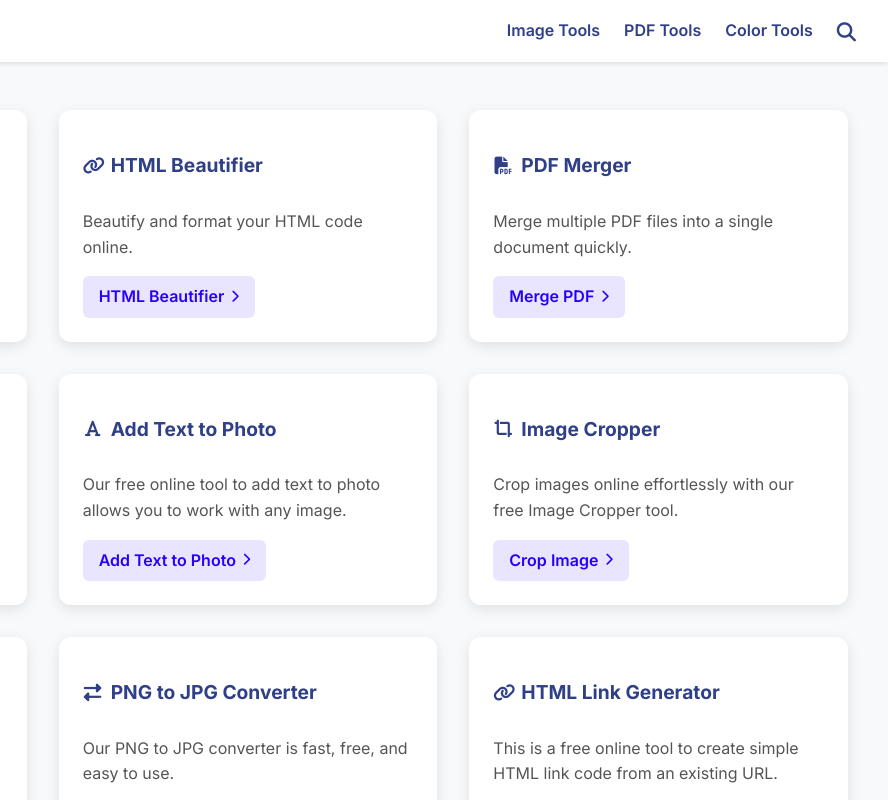
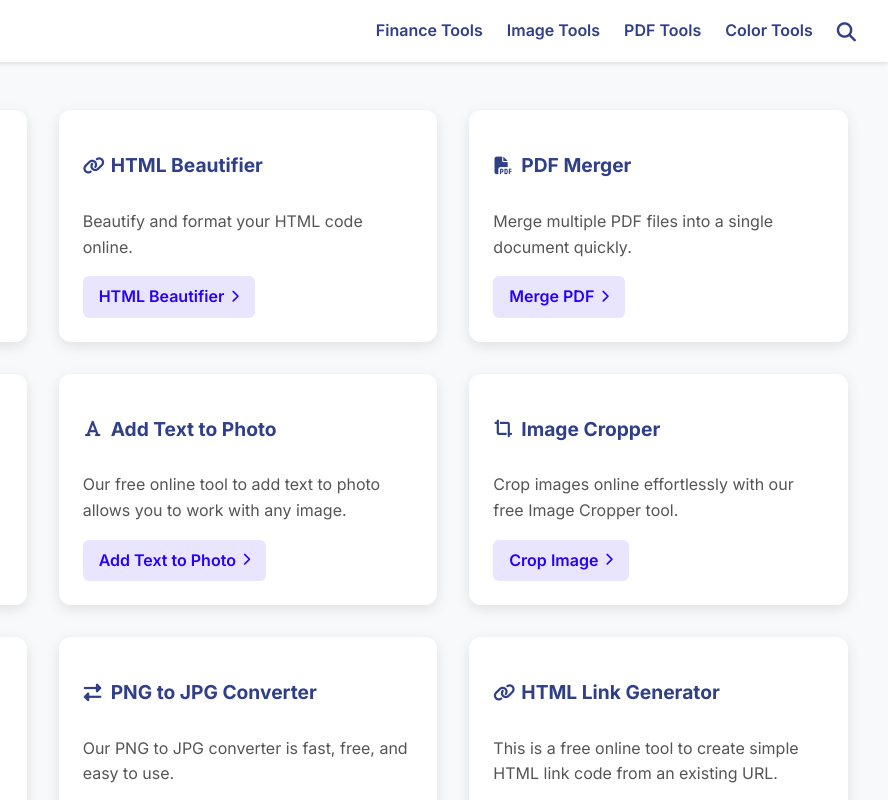
Before and after one commit to Famral/UoT, a plain HTML site: page index.html in a window 1280 px wide. Shown: the top 800 px of the page, 392-1280 px from the left. Drawn offline with Linux system fonts and the light colour scheme.

Commit message:
Update index.html

```diff
--- a/index.html
+++ b/index.html
@@ -411,6 +411,7 @@
             <i class="fas fa-bars"></i>
         </button>
         <div class="nav-right">
+            <a href="/finance-tools">Finance Tools</a>
             <a href="/image-tools">Image Tools</a>
             <a href="/pdf-tools">PDF Tools</a>
             <a href="/color-tools">Color Tools</a>
```
